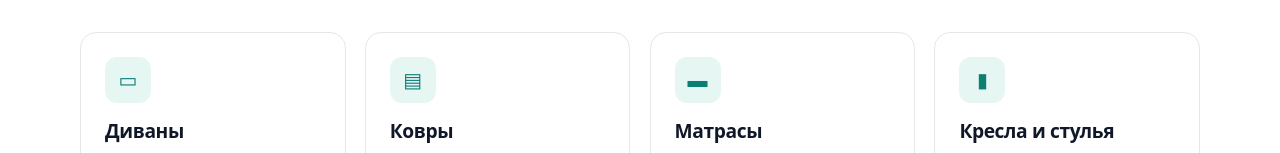
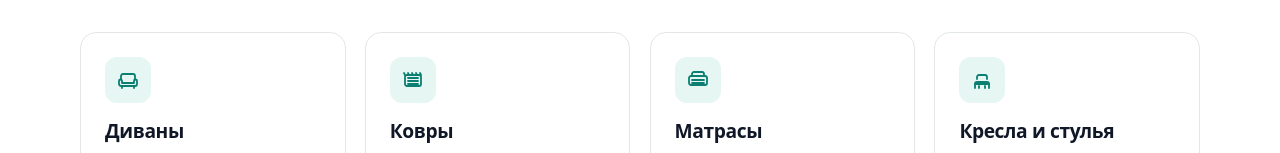
Before and after one commit to jostik33/himchistka-site, a plain HTML site: page index.html in a window 1280 px wide. Shown: the part 964-1117 px from the top of the page. Drawn offline with Linux system fonts and the light colour scheme.

Commit message:
style: иконки услуг вместо символов

```diff
--- a/index.html
+++ b/index.html
@@ -104,28 +104,51 @@
 
         <div class="grid grid--4">
           <article class="card service-card">
-            <div class="service-icon" aria-hidden="true">▭</div>
+            <div class="service-icon" aria-hidden="true">
+              <svg viewBox="0 0 24 24" width="24" height="24" fill="none" stroke="currentColor" stroke-width="1.8" stroke-linecap="round" stroke-linejoin="round">
+                <path d="M5 11V8a2 2 0 0 1 2-2h10a2 2 0 0 1 2 2v3"/>
+                <path d="M3 13a1.5 1.5 0 0 1 3 0v2h12v-2a1.5 1.5 0 0 1 3 0v3a2 2 0 0 1-2 2H5a2 2 0 0 1-2-2z"/>
+                <path d="M6 18v2M18 18v2"/>
+              </svg>
+            </div>
             <h3>Диваны</h3>
             <p>Прямые, угловые и модульные. Убираем пятна, запахи и следы от животных.</p>
             <a class="card-link" href="services/divan.html">Подробнее →</a>
           </article>
 
           <article class="card service-card">
-            <div class="service-icon" aria-hidden="true">▤</div>
+            <div class="service-icon" aria-hidden="true">
+              <svg viewBox="0 0 24 24" width="24" height="24" fill="none" stroke="currentColor" stroke-width="1.8" stroke-linecap="round" stroke-linejoin="round">
+                <rect x="4" y="7" width="16" height="11" rx="2"/>
+                <path d="M7 10h10M7 13h10M7 16h10M4 7l-1-2M8 7l-1-2M12 7l-1-2M16 7l-1-2M20 7l-1-2"/>
+              </svg>
+            </div>
             <h3>Ковры</h3>
             <p>Чистка на дому и с вывозом. Работаем с ворсом, шерстью и синтетикой.</p>
             <a class="card-link" href="services/kover.html">Подробнее →</a>
           </article>
 
           <article class="card service-card">
-            <div class="service-icon" aria-hidden="true">▬</div>
+            <div class="service-icon" aria-hidden="true">
+              <svg viewBox="0 0 24 24" width="24" height="24" fill="none" stroke="currentColor" stroke-width="1.8" stroke-linecap="round" stroke-linejoin="round">
+                <rect x="3" y="8" width="18" height="9" rx="2"/>
+                <path d="M6 8V6a2 2 0 0 1 2-2h8a2 2 0 0 1 2 2v2"/>
+                <path d="M6 12h12M6 15h12"/>
+              </svg>
+            </div>
             <h3>Матрасы</h3>
             <p>Глубокая чистка с двух сторон, борьба с пылью, пятнами и аллергенами.</p>
             <a class="card-link" href="services/matras.html">Подробнее →</a>
           </article>
 
           <article class="card service-card">
-            <div class="service-icon" aria-hidden="true">▮</div>
+            <div class="service-icon" aria-hidden="true">
+              <svg viewBox="0 0 24 24" width="24" height="24" fill="none" stroke="currentColor" stroke-width="1.8" stroke-linecap="round" stroke-linejoin="round">
+                <path d="M7 11V9a2 2 0 0 1 2-2h6a2 2 0 0 1 2 2v2"/>
+                <path d="M5 20v-4a2 2 0 0 1 2-2h10a2 2 0 0 1 2 2v4"/>
+                <path d="M5 16h14M9 20v-2M15 20v-2"/>
+              </svg>
+            </div>
             <h3>Кресла и стулья</h3>
             <p>Офисная и домашняя мебель, обивка, подлокотники и сиденья.</p>
             <a class="card-link" href="services/kreslo.html">Подробнее →</a>
```
